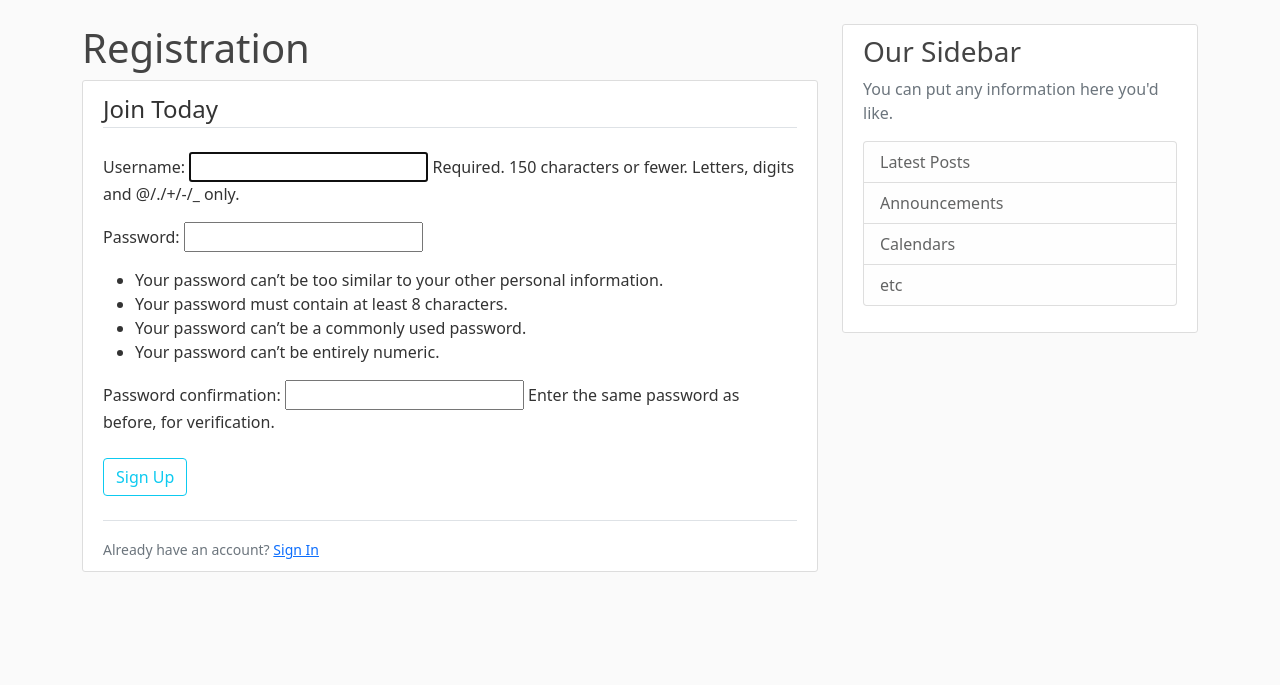
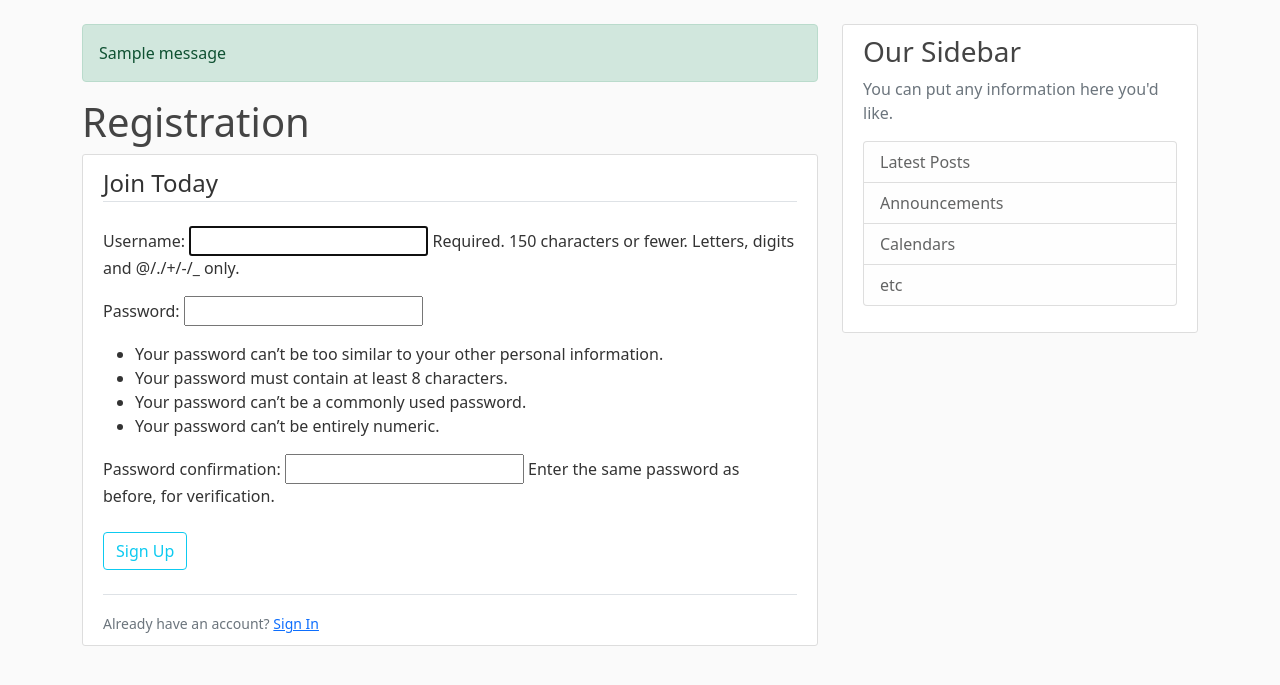
Before and after one commit to CathalDolan/Corey_Blog, a Django app: page /register/ in a window 1280 px wide. Shown: the part 56-741 px from the top of the page. Run offline with Django 4.2, Linux system fonts and the light colour scheme; one stand-in notice (Sample message) is shown.

Commit message:
Tut 6.2: Validation aand messages dded to registration vView and base.html

```diff
--- a/django_project/blog/templates/blog/base.html
+++ b/django_project/blog/templates/blog/base.html
@@ -55,8 +55,21 @@
     <main role="main" class="container">
         <div class="row">
 
+
+            <div class="col-md-8">
+
+            </div>
             <!-- Block Content Div -->
             <div class="col-md-8">
+                <!-- Flash Messages Location -->
+                {% if messages %}
+                    {% for message in messages %}
+                        <div class="alert alert-{{ message.tags }}">
+                            {{ message }}
+                        </div>
+                    {% endfor %}
+                {% endif %}
+
                 {% block content %}
                 {% endblock %}
             </div>
--- a/django_project/users/views.py
+++ b/django_project/users/views.py
@@ -1,7 +1,17 @@
-from django.shortcuts import render
+from django.shortcuts import render, redirect
 from django.contrib.auth.forms import UserCreationForm
+from django.contrib import messages
 
 
 def register(request):
-    form = UserCreationForm()
+    if request.method == 'POST':
+        form = UserCreationForm(request.POST)
+        if form.is_valid():
+            username = form.cleaned_data.get('username')
+            # The "success" tag is imported into base.html in the messages class
+            # f string used to add the message text content in this case
+            messages.success(request, f'Account created for {username}!')
+            return redirect('blog-home')
+    else:
+        form = UserCreationForm()
     return render(request, 'users/register.html', {'form': form})
```
